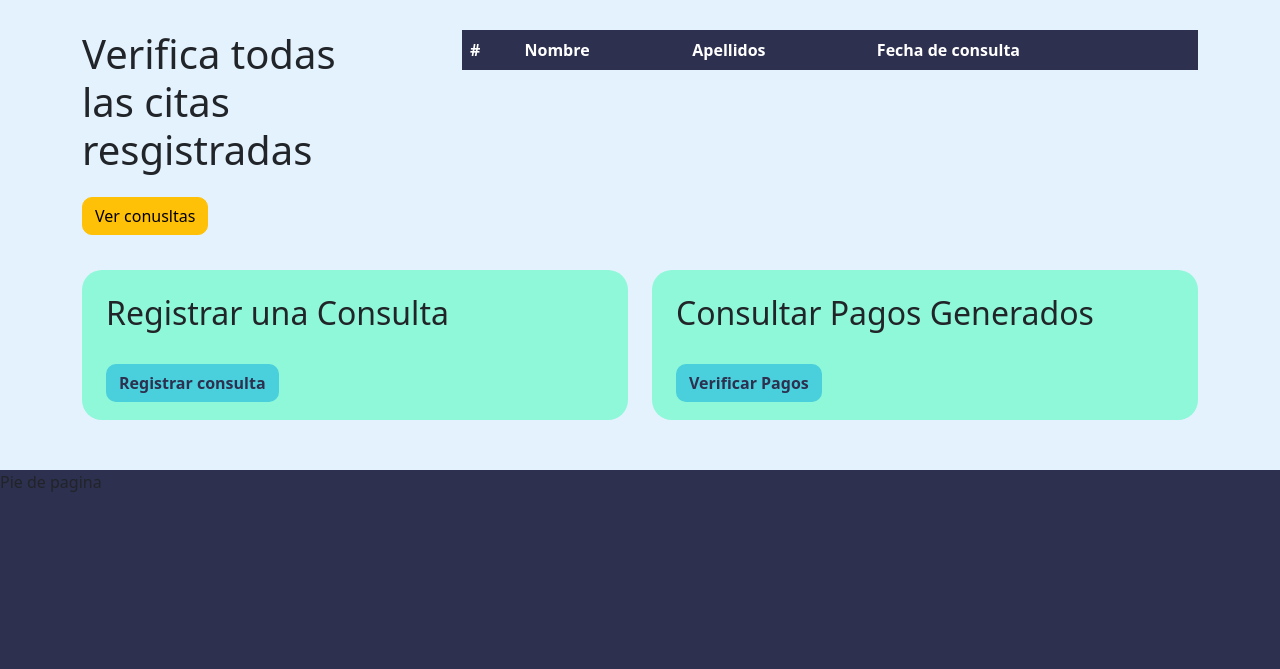
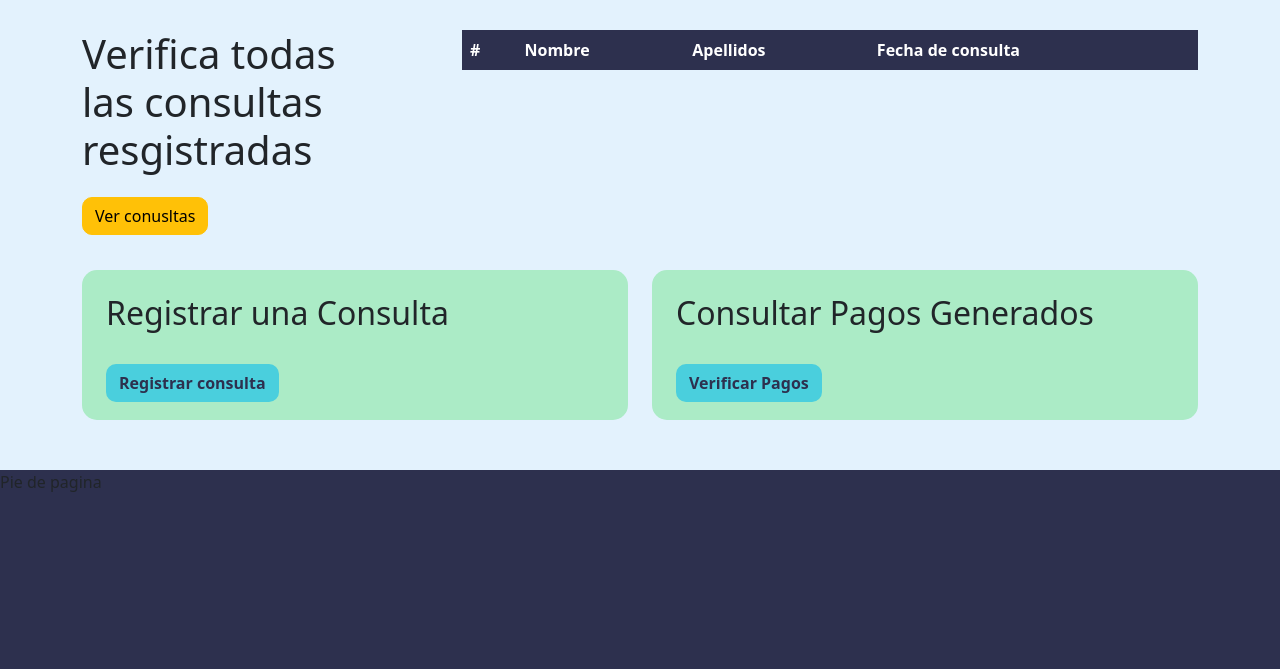
Before and after one commit to jPUENTE23/PIA_CONSULTORIO_MEDICO, a Django app: page / in a window 1280 px wide. Shown: the part 78-747 px from the top of the page. Run offline with Django 4.2, Linux system fonts and the light colour scheme; data that the repository does not hold is empty.

Commit message:
Cambios 14/05/2022 - 01

```diff
--- a/CENTRO_MEDICO/Static/CSS/estilos_main.css
+++ b/CENTRO_MEDICO/Static/CSS/estilos_main.css
@@ -32,8 +32,9 @@ h1{
 }
 
 #registro, #pagos{
-    background-color: #8EF8D8;
-    border-radius: 20px;
+    background-color: #ABEBC6;
+    border-radius: 15px;
+    border: solid 0px grey;
 }
 
 .btn {
--- a/CENTRO_MEDICO/Templates/main.html
+++ b/CENTRO_MEDICO/Templates/main.html
@@ -31,7 +31,7 @@
         <div class="container">
             <div class="row">
                 <div class="mainEncab col-4">
-                    <h1>Verifica todas <br> las citas resgistradas</h1>
+                    <h1>Verifica todas <br> las consultas resgistradas</h1>
                     <a href="verificarConsultas/" id="mainLink" class="btn btn-warning">Ver conusltas</a>
                 </div>
                 <div class="col-8 tablaPrin">
--- a/CENTRO_MEDICO/Templates/regitroCita.html
+++ b/CENTRO_MEDICO/Templates/regitroCita.html
@@ -32,7 +32,7 @@
             <div class="row">
                 <div class="card col-4" style="width: 18rem;">
                     <div class="card-body">
-                        <h2>Datos Solcitados</h2>
+                        <h2>Agregar Consulta</h2>
                         <br>
                         <form action="agregarRegistro/" method="POST">
                             {% csrf_token %}
@@ -104,7 +104,7 @@
                                 <td >{{ cita.Edad }}</td>
                                 <td >{{ cita.Sexo }}</td>
                                 <td >{{ cita.FechaConsulta }}</td>
-                                <td >{{ cita.TotalConsulta }}</td>
+                                <td > $ {{ cita.TotalConsulta }}</td>
                             </tr>
                             {% endfor %}
                         </tbody>
--- a/CENTRO_MEDICO/Templates/vistaPagos.html
+++ b/CENTRO_MEDICO/Templates/vistaPagos.html
@@ -42,8 +42,8 @@
                 {% for pago in consPagos %}
                     <tr>
                         <td>  {{pago.IdPago}}  </td>
-                        <td>  {{pago.MontoPagar}}  </td>
-                        <td>  {{pago.Pagado}}  </td>
+                        <td> $ {{pago.MontoPagar}}  </td>
+                        <td> $ {{pago.Pagado}}  </td>
                         <td>  {{pago.NoCita}}  </td>
                         <td>  {{pago.fechaEmision}}  </td>
                         <td style="text-align: center;"><a href="eliminarPago/{{pago.IdPago}}" class="btn btn-danger">Eliminar Pago</a></td>
--- a/Citas/views.py
+++ b/Citas/views.py
@@ -9,43 +9,48 @@ from django.shortcuts import render
 import datetime
 from django.urls import reverse
 
+# FUNCION OBETENER FECHA DEL SISTEMA
+'''
+    Esta funcion se utliza para madar la fecha del sistema a hacia laa fecha al momento de registrar una consulta.
+    Asi cuando se despliegue el calendario, tome la fecha actual en adelante'''
 
 def obetenerFecha():
     fecha = datetime.date.today()
     return fecha
 
+# FUNCION VISTA MAIN
+'''
+    La funcion main es la vista principal en donde mostraremos la pantallla principal al acceder a ala aplicacion
+    Esta vista devueleve los citas que se han registrado hasta el momento y futuras'''
+
 def main(request):
-
     vistaCitas = Cita.objects.all()
-
     ctxMain = {
         'vistaMain': vistaCitas
     }
-
     return render(request, 'main.html', ctxMain)
 
-def calcula_edad(fecha_nac):
-    hoy = datetime.date.today()
-    return hoy.year - fecha_nac.year - ((hoy.month, hoy.day) < (fecha_nac.month, fecha_nac.day))
+
+# FUNCION VISTA_REGISTRO
+'''
+    lA FUNCION vistaRegistro mostarara la el template en donde se encontrara el fomrulario para regitara una cita.
+    Esta tambine al igual que en main, se veran todas las consultas registradas pero con mayor detalles'''
 
 def vistaRegistro(request):
     fecha = datetime.date.today()
-
-    # calEdad = calcula_edad(fechaNac)
-    # edad = calEdad
-
     doctor = Doctor.objects.all()
     citas = Cita.objects.all()
     ctxDoc = {
         'Doctores': doctor, 'fechaSistema':fecha,'citasReg':citas
     }
-
     return render(request, 'regitroCita.html', ctxDoc)
 
-citasForm = modelform_factory(Cita, exclude=[])
+
+# FUNCION AGREGAR_REGISTRO
+'''
+    lA vista agregarRegistro obtendra los valores ingresados en el formulario y los alamacenara en el modelado de datos correspondiente'''
 
 def agregarRegistro (request):
-
     nombre = request.POST['nombreP']
     apellidosP = request.POST['apellidosPP']
     apellidosM = request.POST['apellidosMP']
@@ -55,7 +60,6 @@ def agregarRegistro (request):
     fechaConsulta = request.POST['fechaCons']
     totalConsulta = request.POST['TotalConsul']
     doctor = request.POST['doctorAsig']
-
     insertDatos = Cita(
             NomDoctor = Doctor.objects.get(IdDoctor=doctor),
             NomPaciente=nombre,
@@ -68,10 +72,12 @@ def agregarRegistro (request):
             TotalConsulta=totalConsulta)
 
     insertDatos.save()
+    return HttpResponseRedirect(reverse('RegistroCitas'))
 
-    return HttpResponseRedirect(reverse('main'))
-
-
+# FUNCION VERIFICAR_CONSULTAS
+'''
+    Esta vista vuelve a mostrar todas las consultass registradas, pero a diferencia de las otras, en esta se tendra la opciopn de
+    si desea generar un pago de la conuslta seleccionada'''
 
 def verificarConsultas(request):
     consultas = Cita.objects.all()
@@ -81,6 +87,10 @@ def verificarConsultas(request):
     return render(request, 'verifRegistros.html',ctxConsultas)
 
 
+# FUNCION LISTADO_DOCTORES
+'''
+    MOstarar el listado de doctores que se encuentran trabajadno en el consultorio medico'''
+
 def listadoDoctores(request):
     listaDoc  = Doctor.objects.all()
     ctxDoc = {
@@ -88,6 +98,9 @@ def listadoDoctores(request):
     }
     return render (request, 'regDoc.html', ctxDoc)
 
+# FUNCION AGREGAR_DOCTOR
+'''
+    En esta funcion, se obtendra los datos cuando que desea dar de alata un nuevo doctor'''
 
 def agregarDoctor(request):
 
```
Also changed, not shown: Pagos/views.py (+13 -10 lines).
